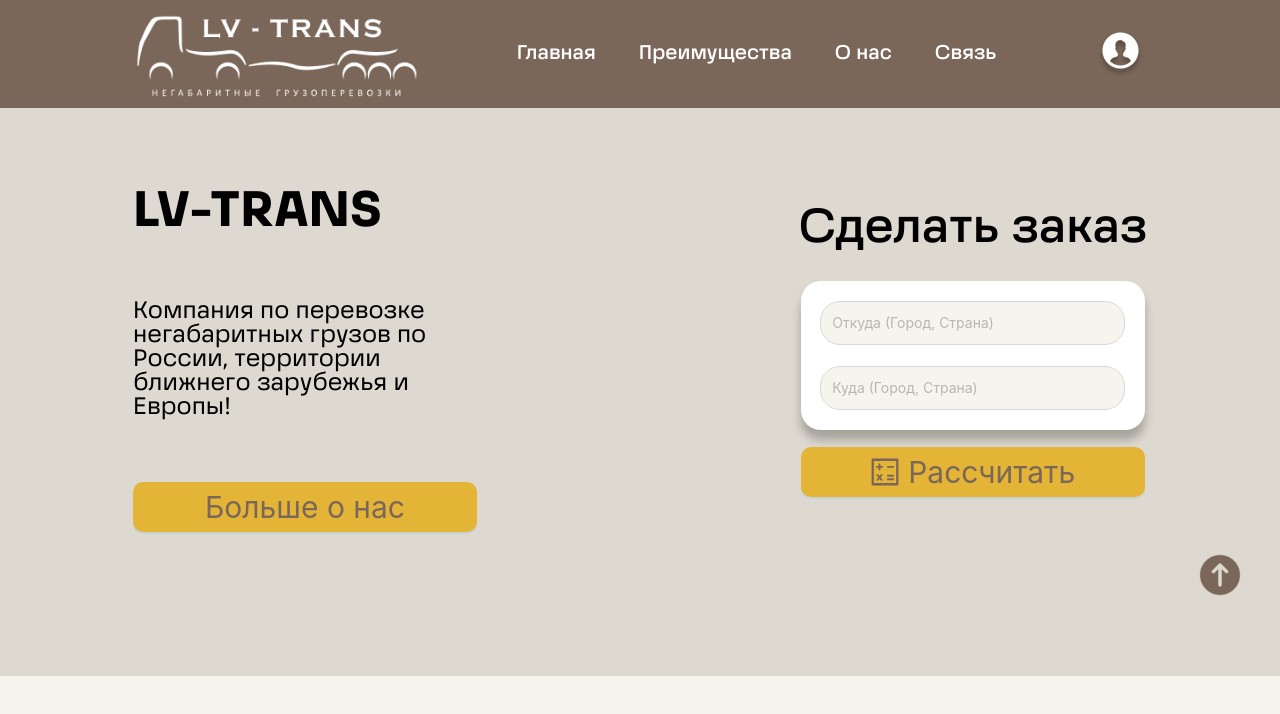
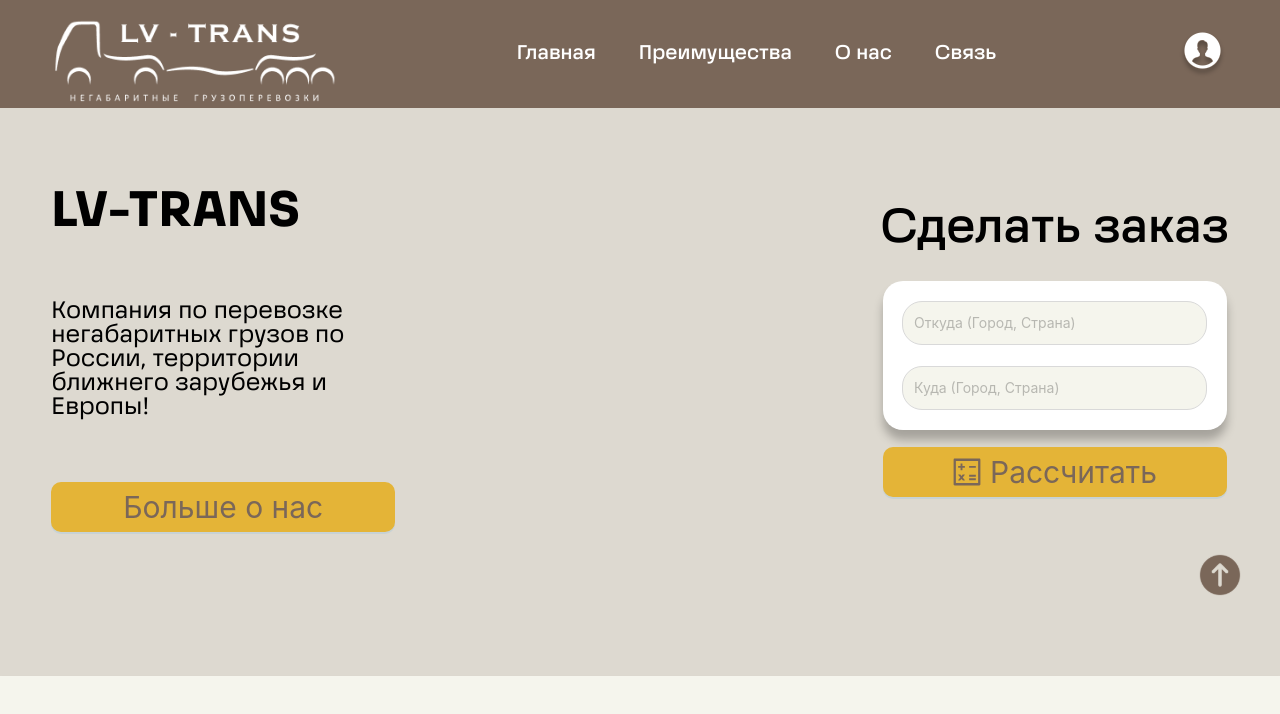
Before and after one commit to SancheSLozovoy/LV-TRANS, a React (Vite) app in the folder client/: page / in a window 1280 px wide. Shown: the top 714 px of the page. Built offline with nearby package versions, Linux system fonts and the light colour scheme; no server answers; a web font is replaced by a local one.

Commit message:
update: updated styles

```diff
--- a/client/src/components/advantagesBlock/advantagesBlock.module.scss
+++ b/client/src/components/advantagesBlock/advantagesBlock.module.scss
@@ -6,20 +6,20 @@
   height: 272px;
   position: relative;
 
-    .content{
+  .content {
     width: 100%;
   }
 
   &.small {
-      width: 22.861vw;
+    max-width: 350px;
   }
 
   &.medium {
-      width: 27.111vw;
+    max-width: 450px;
   }
 
   &.big {
-      width: 31.389vw;
+    max-width: 500px;
   }
 
   .text {
--- a/client/src/components/container/container.module.scss
+++ b/client/src/components/container/container.module.scss
@@ -1,9 +1,13 @@
 .container {
-  margin: 0 133px;
+  max-width: 1600px;
+  margin: 0 auto;
+  padding: 0 80px;
 
   @media (max-width: 1800px) {
-    .container {
-      margin: 0 9.2vw;
-    }
+    padding: 0 4vw;
+  }
+
+  @media (max-width: 768px) {
+    padding: 0 20px;
   }
 }
--- a/client/src/components/footer/Footer.tsx
+++ b/client/src/components/footer/Footer.tsx
@@ -1,9 +1,12 @@
 import styles from "./footer.module.scss";
+import { Container } from "../container/Container.tsx";
 
 export const Footer = () => {
   return (
     <div className={styles.footer}>
       <div className={styles.footer__inner}>
+        <Container>
+          <div className={styles.footer__content}>
             <div className={styles.footer__contacts}>
               <a href="mailto:info@lv-trans.ru">
                 <div>info@lv-trans.ru</div>
@@ -14,6 +17,8 @@
             </div>
             <div className={styles.footer__year}>© 2025 LV-Trans</div>
           </div>
+        </Container>
+      </div>
     </div>
   );
 };
--- a/client/src/components/footer/footer.module.scss
+++ b/client/src/components/footer/footer.module.scss
@@ -5,16 +5,18 @@
   align-items: center;
   width: 100%;
 
+  &__inner {
+    width: 100%;
+  }
 
-  .footer__inner {
+  &__content {
     display: flex;
-    width: 100%;
     align-items: center;
     justify-content: space-between;
-    margin: 0 133px;
     color: var(--white);
+  }
 
-    .footer__contacts {
+  &__contacts {
     font-weight: 400;
     font-size: 20px;
     line-height: 22px;
@@ -23,12 +25,9 @@
     gap: 40px;
   }
 
-    .footer__year {
+  &__year {
     font-weight: 400;
     font-size: 20px;
     line-height: 48px;
   }
 }
-
-
-}
--- a/client/src/components/header/Header.tsx
+++ b/client/src/components/header/Header.tsx
@@ -3,6 +3,7 @@
 import Profile from "../../assets/images/profile.svg";
 import { Link } from "react-router-dom";
 import styles from "./header.module.scss";
+import { Container } from "../container/Container.tsx";
 
 const scrollToSection = (id: string) => {
   const element = document.getElementById(id);
@@ -15,23 +16,29 @@
   return (
     <header className={styles.header}>
       <div className={styles.header__container}>
+        <Container>
+          <div className={styles.header__content}>
             <div className={styles.header__logo}>
               <img src={Logo} alt="Logo" />
             </div>
-        <nav className={styles.header__nav}>
+            <nav>
               <ul className={styles.header__nav_list}>
                 <li onClick={() => scrollToSection("main")}>Главная</li>
-            <li onClick={() => scrollToSection("advantages")}>Преимущества</li>
+                <li onClick={() => scrollToSection("advantages")}>
+                  Преимущества
+                </li>
                 <li onClick={() => scrollToSection("about")}>О нас</li>
                 <li onClick={() => scrollToSection("contact")}>Связь</li>
               </ul>
             </nav>
-        <div className={styles.header__profile}>
+            <div>
               <Link to="/profile">
                 <img src={Profile} alt="Profile" />
               </Link>
             </div>
           </div>
+        </Container>
+      </div>
     </header>
   );
 };
--- a/client/src/components/header/header.module.scss
+++ b/client/src/components/header/header.module.scss
@@ -2,34 +2,27 @@
   background-color: var(--brown);
   height: 108px;
   width: 100%;
+  display: flex;
+  align-items: center;
+
+  &__container {
+    width: 100%;
   }
 
-.header__container {
-  color: var(--white);
-  line-height: 12px;
-  text-align: center;
+  &__content {
     display: flex;
-  height: 100%;
     align-items: center;
     justify-content: space-between;
-  margin: 0 133px;
+    color: var(--white);
   }
 
-.header__logo {
+  &__logo {
     width: 286px;
     height: 70px;
-  margin-bottom: 10px;
   }
 
-.header__nav {
-
-}
-
-.header__nav_list {
+  &__nav_list {
     display: flex;
     gap: 43px;
   }
-
-.header__profile {
-
 }
```
Lines whose indentation alone changed are shown as unchanged.
